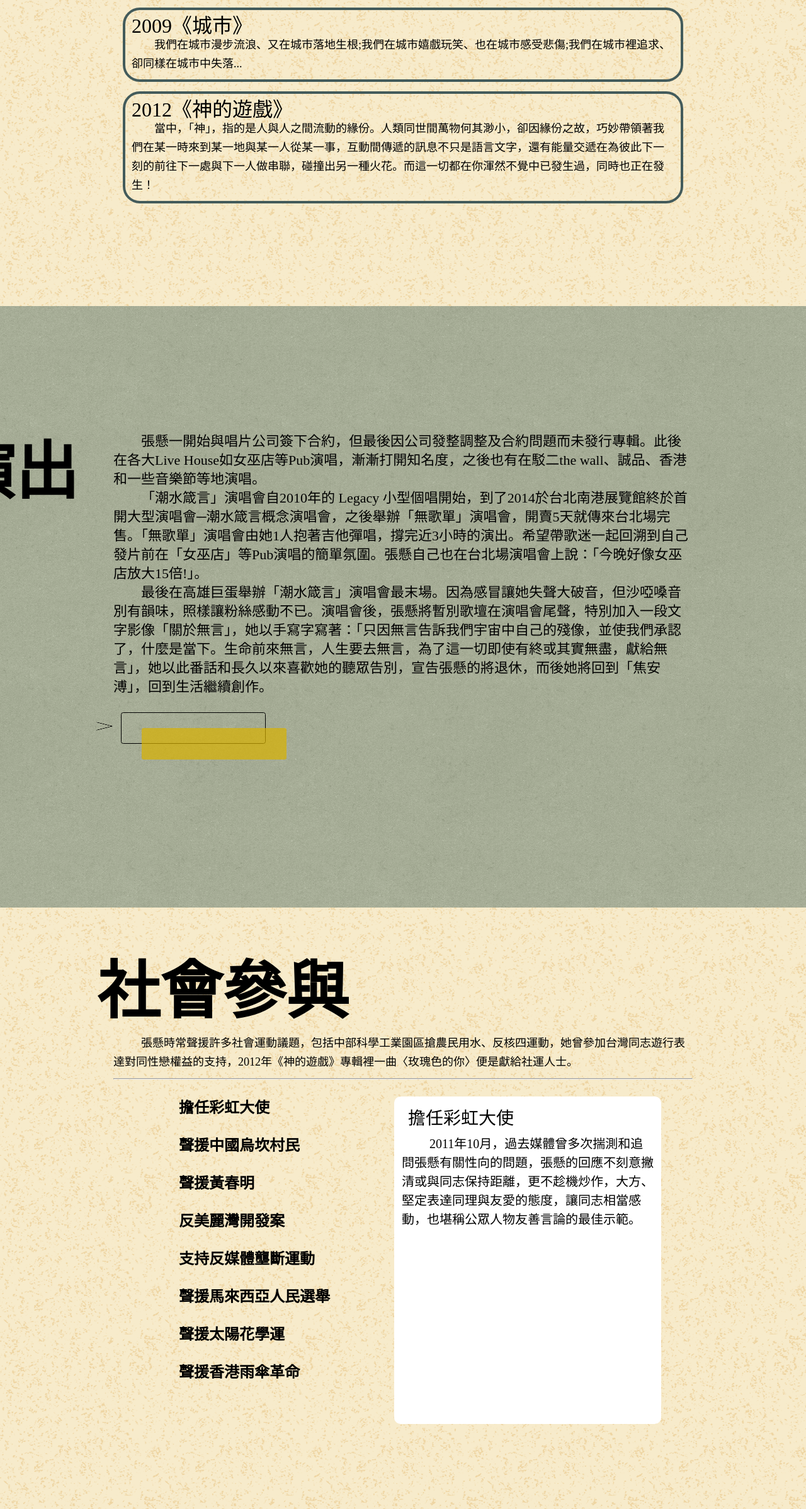
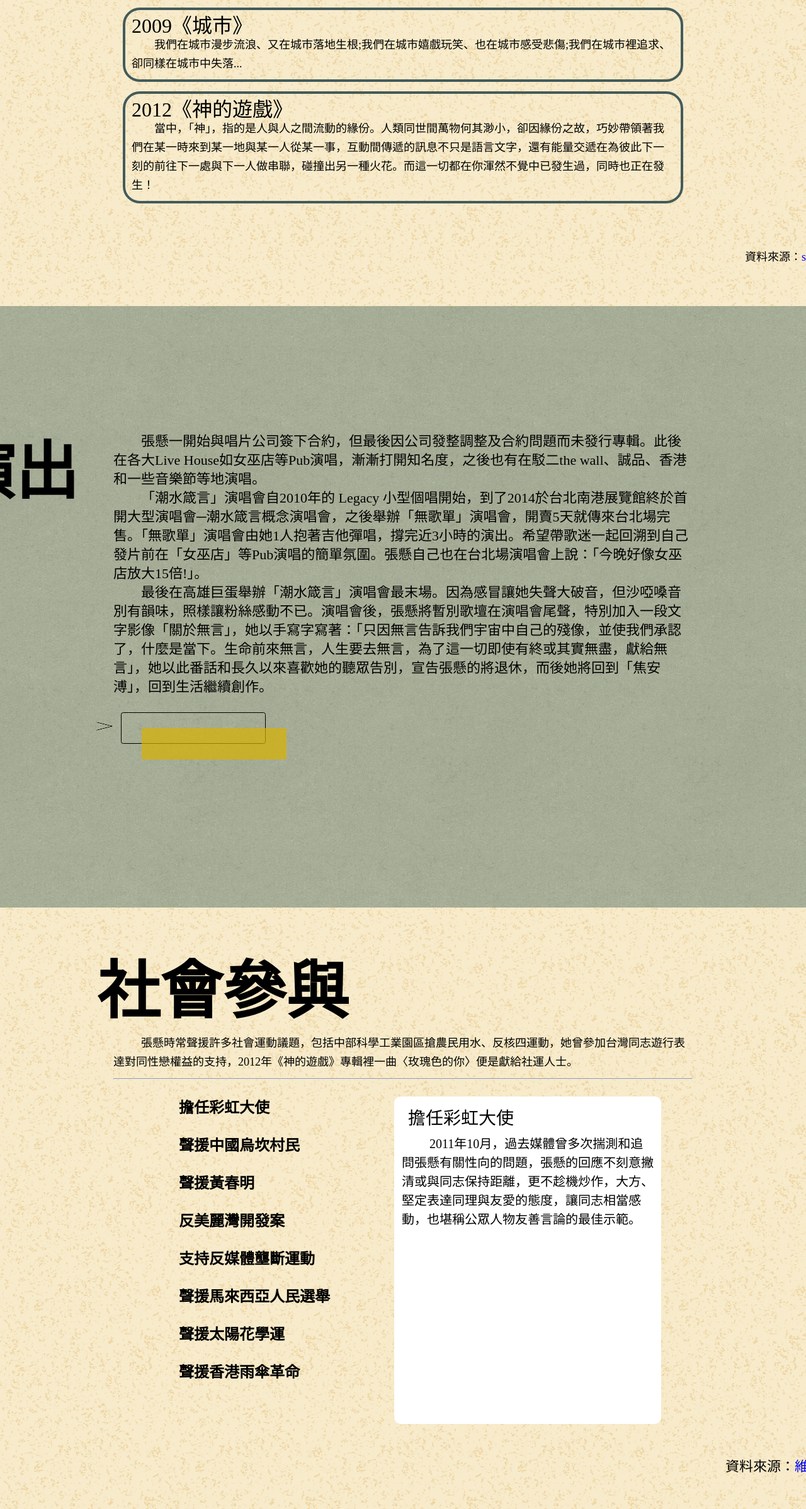
Before and after one commit to rockon40100/Review_1, a plain HTML site: page index.html in a window 1280 px wide. Shown: the part 2379-4775 px from the top of the page at 63% size. Drawn offline with nearby package versions, Linux system fonts and the light colour scheme.

Commit message:
微調
新增資料來源連結

```diff
--- a/index.html
+++ b/index.html
@@ -71,7 +71,7 @@
 					<h4>2012《神的遊戲》</h4>
 					<div>當中，「神」，指的是人與人之間流動的緣份。人類同世間萬物何其渺小，卻因緣份之故，巧妙帶領著我們在某一時來到某一地與某一人從某一事，互動間傳遞的訊息不只是語言文字，還有能量交遞在為彼此下一刻的前往下一處與下一人做串聯，碰撞出另一種火花。而這一切都在你渾然不覺中已發生過，同時也正在發生！</div>
 				</section>
-
+				<span style="position:absolute;right:-250px;bottom:-100px;">資料來源：<a href="https://www.sonymusic.com.tw/pop/deserts/p2.html" target="blank">sonymusic</a></span>
 			</div>
 
 		</div>
@@ -150,6 +150,7 @@
 							<div>張懸在臉書發表貼文，公開力挺「七一遊行」結束後的佔領行動，她寫道：「不要被安撫，不要放棄。這不是香港一地正在發生的改變，這世界正在改變！」張懸也表示，改變時局很難，「但至少我們的作為與覺醒讓我們不再苟安於悲哀。」。張懸肯定佔領行動獲得網友支持，發文不到20分鐘，就吸引逾4700名網友按讚，大家也紛紛祝福香港、為香港民主加油，而張懸之後更再度發文寫道：「當我們的意念集結起來，人的血肉之軀雖然依舊脆弱，但我們互相分享並一起存在的意念是殺不死的。」再次祝福香港人民。張懸也在無歌單演唱會台中場表達對香港佔中事件的關懷與擔憂。</div>
 						</div>
 					</section>
+					<span style="position:absolute;right:-250px;bottom:-150px;">資料來源：<a href="https://zh.wikipedia.org/wiki/%E5%BC%B5%E6%87%B8">維基百科</a></span>
 				</div>
 			</div>
 		</div>
```
